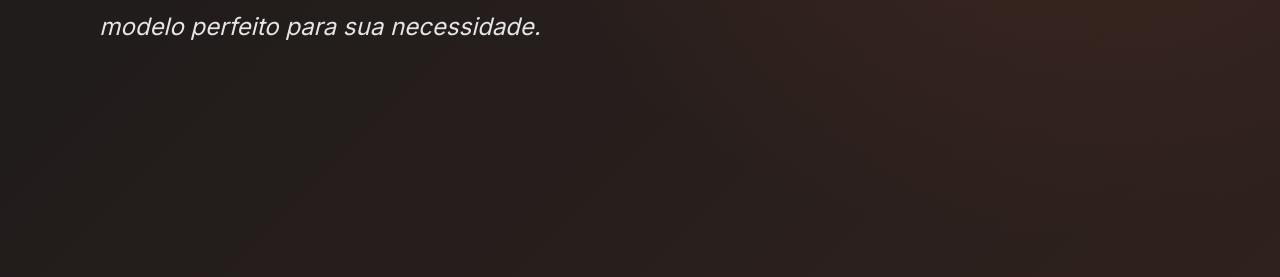
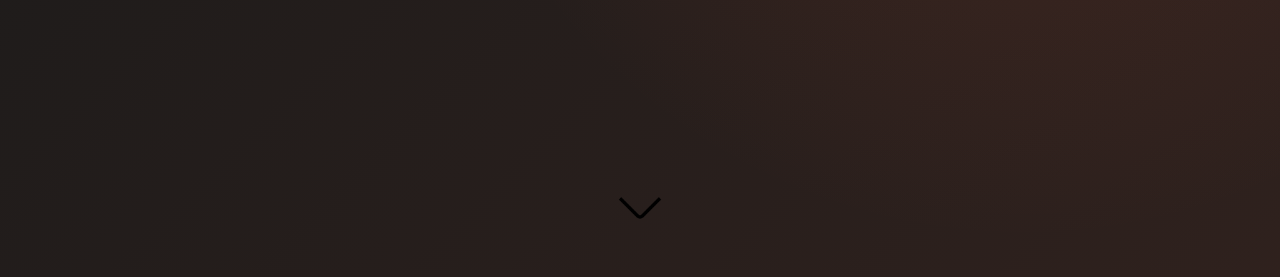
Before and after one commit to filipinigui/Prototipo-Fogoes2, a plain HTML site: page produtos.html in a window 1280 px wide. Shown: the part 523-800 px from the top of the page. Drawn offline with Linux system fonts and the light colour scheme.

Commit message:
components

```diff
--- a/assets/css/components.css
+++ b/assets/css/components.css
@@ -135,6 +135,20 @@
 .category-card__description {
   color: var(--color-gray);
   margin-bottom: 1.5rem;
+}
+
+.floating-button {
+  z-index: 100;
+  padding-bottom: 2rem;
+  box-shadow: var(--color-off-white);
+  img {
+    width: 5rem;
+    height: 5rem;
+  };
+}
+
+.floating-button:hover{
+  transform:scale(120%);
 }
 
 /* ============================================
@@ -493,7 +507,6 @@
 ================================================= */
 
 @media (max-width: 768px) {
-
   /* Botões: largura completa no mobile */
   .btn {
     width: 100%;
@@ -561,7 +574,6 @@
     font-size: 0.9375rem;
     line-height: 1.7;
   }
-
 }
 
 @media (max-width: 400px) {
--- a/produtos.html
+++ b/produtos.html
@@ -56,10 +56,15 @@
                     necessidade.</p>
             </div>
         </div>
+        <div class="floating-button">
+            <a href="#produtos">
+                <img src="assets/img/icones/angulo-pequeno-para-baixo.png" alt="">
+            </a>
+        </div>
     </section>
 
     <!-- FILTROS -->
-    <section class="filters">
+    <section class="filters" id="produtos">
         <div class="filters__container">
             <h2 class="filters__title">Filtrar por Categoria</h2>
             <div class="filters__buttons">
@@ -74,7 +79,7 @@
     </section>
 
     <!-- PRODUTOS -->
-    <section class="section section--light">
+    <section class="section section--light" >
         <div class="section__container">
             <div id="products-grid" class="grid grid--products">
                 <div class="loading">Carregando produtos...</div>
@@ -91,8 +96,7 @@
     <footer class="footer">
         <div class="footer__grid">
             <div class="footer__brand">
-                <img src="assets/img/Marca Terribile sem slogan_branco.png" alt="TERRIBILE Fogões"
-                    class="footer__logo">
+                <img src="assets/img/Marca Terribile sem slogan_branco.png" alt="TERRIBILE Fogões" class="footer__logo">
                 <p>Fogões a lenha de alta qualidade. Tradição e excelência desde 2009.</p>
             </div>
 
```
Also changed, not shown: assets/img/icones/angulo-pequeno-para-baixo.png (added).
